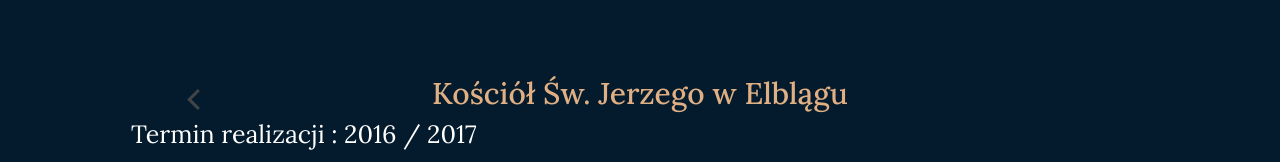
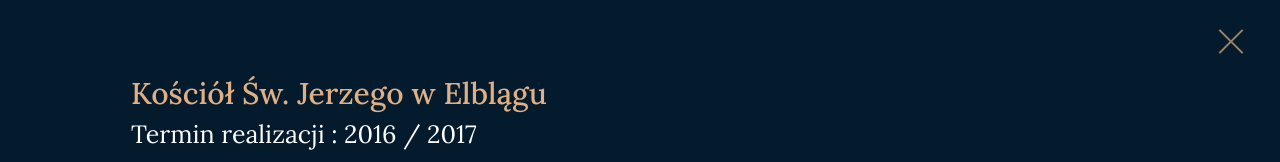
Before and after one commit to caren1/mctrade-react-v2, a React (Create React App) app: page /projects/1 in a window 1280 px wide. Shown: the top 162 px of the page. Built offline with nearby package versions, Linux system fonts and the light colour scheme.

Commit message:
query improvements + X close button

```diff
--- a/src/App.js
+++ b/src/App.js
@@ -35,7 +35,7 @@ function App() {
   const projectMatch = useRouteMatch('/projects/:id');
   const project = projectMatch ? projectsJSONData.find(project => project.id === Number(projectMatch.params.id)) : null;
 
-  // functionality for comming back from details pages
+  // functionality for comming back from details pages,
   const history = useHistory();
   const previousPageHandler = () => {
     history.push('/')
--- a/src/components/Info/Info.elements.js
+++ b/src/components/Info/Info.elements.js
@@ -23,10 +23,10 @@ margin: 50px auto;
 font-size: 10px;
 
 @media screen and (max-width: 900px) {
-    font-size: 9px;
+    font-size: 8.5px;
 }
 
-@media screen and (max-width: 800px) {
+@media screen and (max-width: 600px) {
     max-width: 80%;
     font-size: 7px;
     text-align: center;
--- a/src/components/Navbar/Navbar.js
+++ b/src/components/Navbar/Navbar.js
@@ -1,6 +1,4 @@
 import React from 'react'
-
-import { Link, animateScroll as scroll } from 'react-scroll'
 
 import {
     Nav,
--- a/src/components/Offer/SingleOffer/SingleOffer.elements.js
+++ b/src/components/Offer/SingleOffer/SingleOffer.elements.js
@@ -63,4 +63,8 @@ font-weight: 300;
     transform:  translateY(2px);
     transition: all 0.2s ease-out;
 }
+
+@media screen and (max-width: 800px) {
+    font-size: 12px;
+}
 `
--- a/src/components/Projects/SingleProject/SingleProject.elements.js
+++ b/src/components/Projects/SingleProject/SingleProject.elements.js
@@ -34,8 +34,13 @@ width: 100%;
 `
 
 export const ProjectImagesContainer = styled.div`
-width: 100%;
+max-width: 50%;
+
+@media screen and (max-width: 500px) {
+    max-width: 100%;
+}
 `
+
 export const MainImageContainer = styled.div`
 width: 160px;
 height: 160px;
@@ -66,6 +71,10 @@ margin: 10px 2px 0 2px;
 @media screen and (max-width: 1000px) {
 height: 70px;
 width: 70px;
+}
+
+@media screen and (max-width: 500px) {
+margin: 5px;
 }
 `
 
--- a/src/components/Projects/SingleProject/SingleProject.js
+++ b/src/components/Projects/SingleProject/SingleProject.js
@@ -3,7 +3,7 @@ import { SingleProjectContainer, ProjectImagesContainer, ProjectLinkWrapper ,Mai
 
 const SingleProject = ({ project }) => {
 
-    const { id, title, photos } = project; // todo: add description to JSON file
+    const { id, title, photos, description } = project; // todo: add description to JSON file
 
     return (
         <ProjectLinkWrapper to={`/projects/${id}`}>
@@ -30,8 +30,7 @@ const SingleProject = ({ project }) => {
 
             <ProjectDescriptionContainer>
                 <ProjectTitle>{title}</ProjectTitle>
-                <ProjectDescription>Lorem ipsum dolor sit, amet consectetur adipisicing elit. Laborum quibusdam voluptate iste autem, voluptates nobis odit impedit natus recusandae nam labore optio
-                Laborum quibusdam voluptate iste autem, voluptates nobis odit impedit natus recusandae nam labore optio  corporis dolore facere cum deleniti ullam consequatur voluptatum!</ProjectDescription>
+                <ProjectDescription>{description}</ProjectDescription>
             </ProjectDescriptionContainer>
 
         </SingleProjectContainer>
--- a/src/components/Projects/SingleProjectDetails/SingleProjectDetails.elements.js
+++ b/src/components/Projects/SingleProjectDetails/SingleProjectDetails.elements.js
@@ -8,17 +8,17 @@ display: flex;
 flex-direction: column;
 justify-content: space-evenly;
 align-items: center;
-text-align: center;
+position: relative;
 
 @media screen and (max-width: 750px) {
-    /* padding: 2em; */
+    text-align: center;
 }
 `
 
 export const Wrapper = styled.div`
 max-width: 90%;
 padding: 1em;
-position: relative;
+
 
 @media screen and (max-width: 750px) {
     max-width: 100%;
@@ -138,3 +138,47 @@ export const Arrow = styled.span `
     height: 10px;
 }
 `
+
+export const CloseButton = styled.a`
+  position: absolute;
+  right: 35px;
+  top: 25px;
+  width: 30px;
+  height: 30px;
+  opacity: 0.7;
+  transition: all 0.5s ease;
+  cursor: pointer;
+
+&:hover {
+  opacity: 1;
+}
+&:before, &:after {
+  position: absolute;
+  left: 15px;
+  content: ' ';
+  height: 33px;
+  width: 2px;
+  background-color: #E0B084;
+}
+&:before {
+  transform: rotate(45deg);
+}
+&:after {
+  transform: rotate(-45deg);
+}
+
+@media screen and (max-width: 600px) {
+  width: 10px;
+  height: 10px;
+
+  &:before, &:after {
+  left: 15px;
+  top: 0;
+  content: ' ';
+  height: 18px;
+  width: 2px;
+  background-color: #E0B084;
+}
+
+}
+`
--- a/src/components/Projects/SingleProjectDetails/SingleProjectDetails.js
+++ b/src/components/Projects/SingleProjectDetails/SingleProjectDetails.js
@@ -1,19 +1,17 @@
 import React from 'react'
-import { SingleProjectDetailsContainer, ArrowContainer, Arrow, Wrapper,
-     ProjectTitle, ProjectDate, ProjectDetails, DetailItem, DetailItemSpan, ProjectGallery, GalleryItem, GalleryImage, ProjectIntro} from './SingleProjectDetails.elements'
+import { SingleProjectDetailsContainer, Wrapper,
+     ProjectTitle, ProjectDate, ProjectDetails, CloseButton, DetailItem, DetailItemSpan, ProjectGallery, GalleryItem, GalleryImage, ProjectIntro} from './SingleProjectDetails.elements'
 
 const SingleProjectDetails = ({ project, backFromPage }) => {
 
-    const { id, title, date, details, photos } = project;
+    const { title, date, details, photos } = project;
     // console.log("PROPSZSZ", id, title, date, details, photos);
 
     return (
 
             <SingleProjectDetailsContainer>
                 <Wrapper>
-                <ArrowContainer onClick={backFromPage}>
-                        <Arrow></Arrow>
-                    </ArrowContainer>
+                <CloseButton onClick={backFromPage}></CloseButton>
                 <ProjectIntro>
                     <ProjectTitle>{title}</ProjectTitle>
                     <ProjectDate>{date}</ProjectDate>
--- a/src/mct-projects.json
+++ b/src/mct-projects.json
@@ -2,9 +2,10 @@
         "id": 1,
         "title": "Kościół Św. Jerzego w Elblągu",
         "date": "Termin realizacji : 2016 / 2017",
+        "description": "Projekt zrealizowany poprzez dofinansowanie ze środków ministerstwa kultury i dziedzictwa narodowego. Etap I - Ochrona Zabytków, Etap II - Prace wewnętrzne. Konserwacja, zabezpieczanie, wymiana, czyszczenie, izolacja.",
         "details": [
             "Zabezpieczenie belek stropowych / konserwacja środkami chemicznymi",
-            " Zabezpieczenie posufitki, odrobaczenie, konserwacja oraz malowanie",
+            "Zabezpieczenie posufitki, odrobaczenie, konserwacja oraz malowanie",
             "Wymiana oraz docieplenie stropów drewnianych, lakierowanie, wymiana okien",
             "Zakładanie nowej instalacji elektrycznej wraz z zachowaniem wszelkich warunków zgodnych z procedurami dotyczącymi warunków p.poż.",
             "Czyszczenie i wymiana fugi elewacyjnej na całości obiektu (piaskowanie cegieł)",
@@ -32,6 +33,7 @@
         "id": 2,
         "title": "Parafia pw. Św. Leonarda w Chociszewie",
         "date": "Termin realizacji : 2017 / 2018",
+        "description": "Realizacja we współpracy z diecezją w Chociszewie, obejmująca prace przy elewacji, wzmacnianie fundamentów, odtwarzanie oryginalnych części, konserwację drewna, malowanie, czyszczenie i naprawę",
         "details": [
             "Czyszczenie elewacji zewnętrznej (deski), konserwacja oraz malowanie środkami do konserwacji drewna",
             "Zabezpieczenie i naprawa elementów drewnianych z odtworzeniem części oryginalnych (odwzorowanie wg. materiałów opisowych)",
@@ -54,8 +56,9 @@
         "id": 3,
         "title": "Parafia pw. Św. Jakuba w Słupi",
         "date": "Termin realizacji : 2017",
+        "description": "Wymagający projekt zrealizowany w 2017 roku, uwzględniający zaawansowane techniki konserwacji drewna, malowania, uzupełniania fugi oraz prac wysokościowych.",
         "details": [
-            "Naprawa oraz wymiana cegieł w dzwonnicy ",
+            "Naprawa oraz wymiana cegieł w dzwonnicy",
             "Uzupełnienie w całości fugi elewacyjnej (nałożono na całość środki chemiczne zabezpieczające przed kruszeniem się cegieł)",
             "Dobór koloru cegieł do całości dzwonnicy, malowanie, lakierowanie",
             "Wzmocnienie środkami chemicznymi",
@@ -77,6 +80,7 @@
         "id": 4,
         "title": "Klient Indywidualny, Sadłowo",
         "date": "Termin realizacji : 2017",
+        "description": "Realizacja dla klienta indywidualnego uwzględniająca prace z czyszczeniem, gruntowaniem, hydroizolacją oraz zabezpieczaniem fundamentów.",
         "details": [
             "Odkrycie całości fundamentów (mechanicznie, ręcznie)",
             "Czyszczenie mechaniczne i ręczne całości fundamentów",
@@ -101,9 +105,8 @@
         "id": 5,
         "title": "Wyższe Seminarium Duchowne w Płocku",
         "date": "Termin realizacji : 2017 / 2018",
+        "description": "Realizacja projektu termomodernizacja budynków użyteczności publicznej na terenie Powiatu Mławskiego, Ciechanowskiego oraz Płockiego z Programu regionalnego Fundusze Europejskie. Celem projektu było zwiększenie efektywności energetycznej budynków użyteczności publicznej, poprzez kompleksową termomodernizację, w tym wymianę źródła ciepła i zastosowanie OZE",
         "details": [
-            "Realizacja projektu termomodernizacja budynków użyteczności publicznej na terenie Powiatu Mławskiego, Ciechanowskiego oraz Płockiego z Programu regionalnego Fundusze Europejskie",
-            "Cel projektu: Zwiększenie efektywności energetycznej budynków użyteczności publicznej, poprzez kompleksową termomodernizację, w tym wymianę źródła ciepła i zastosowanie OZE",
             "Beneficjent: Sanktuarium Diecezjalne Św. Antoniego z Padwy w Ratowie",
             "Demontaż oraz montaż okien zewnętrznych, obróbka parapetów itp.",
             "Montaż nowej instalacji CO. wraz z ujęciami, pompą itp. oraz montaż nowych grzejników panelowych w pomieszczeniach",
```
Also changed, not shown: src/components/Offer/SingleOfferDetails/SingleOfferDetails.elements.js (line endings or trailing spaces), 1 other file (tests, documents, lock files or other folders).
